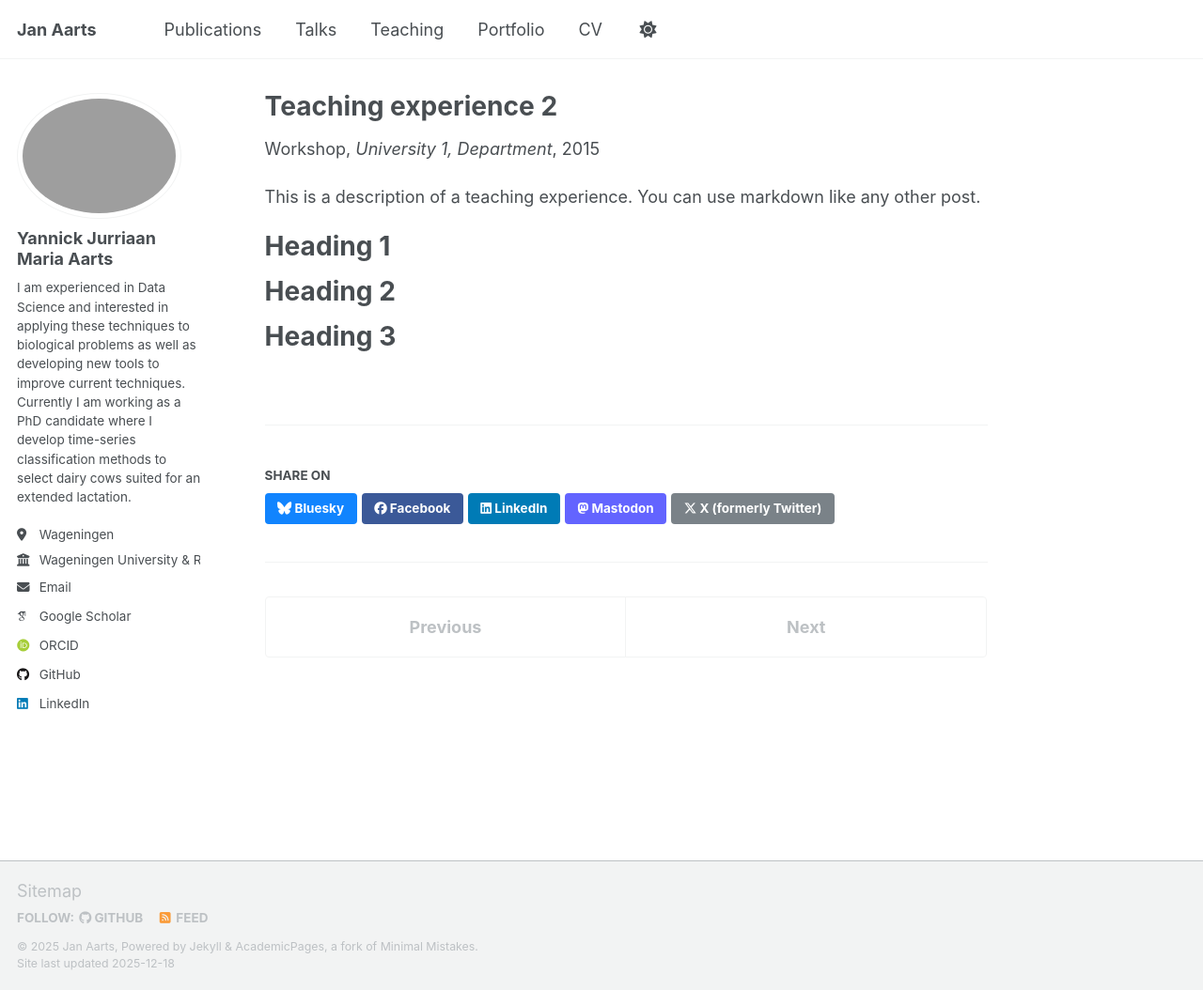
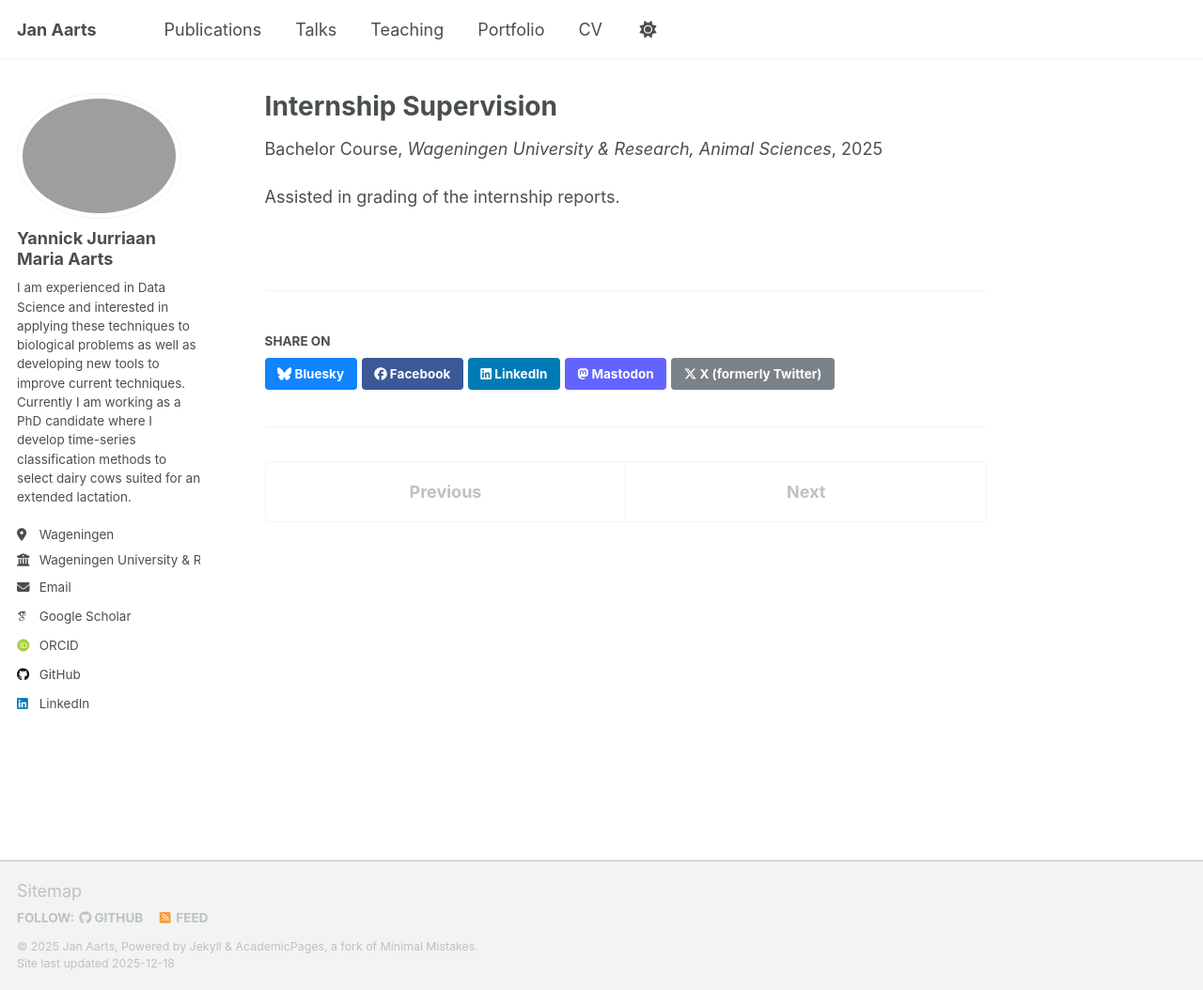
Before and after one commit to JanAarts/JanAarts.github.io, a Jekyll site: the page built from _teaching/2015-spring-teaching-2.md, in a window 1280 px wide and 1054 px high. Shown: the whole window at 94% size. Built offline with Jekyll 4.4.1, drawn with Linux system fonts in a browser that asks for light colours; some web fonts are replaced; a script that is not in the unit is left out.

Commit message:
Update 2015-spring-teaching-2.md

```diff
--- a/_teaching/2015-spring-teaching-2.md
+++ b/_teaching/2015-spring-teaching-2.md
@@ -1,20 +1,11 @@
 ---
-title: "Teaching experience 2"
+title: "Internship Supervision"
 collection: teaching
-type: "Workshop"
-permalink: /teaching/2015-spring-teaching-1
-venue: "University 1, Department"
-date: 2015-01-01
-location: "City, Country"
+type: "Bachelor Course"
+permalink: /teaching/YAS11306_2024_6
+venue: "Wageningen University & Research, Animal Sciences"
+date: 2025-05-01
+location: "Wageningen, Netherlands"
 ---
 
-This is a description of a teaching experience. You can use markdown like any other post.
-
-Heading 1
-======
-
-Heading 2
-======
-
-Heading 3
-======
+Assisted in grading of the internship reports.
```
